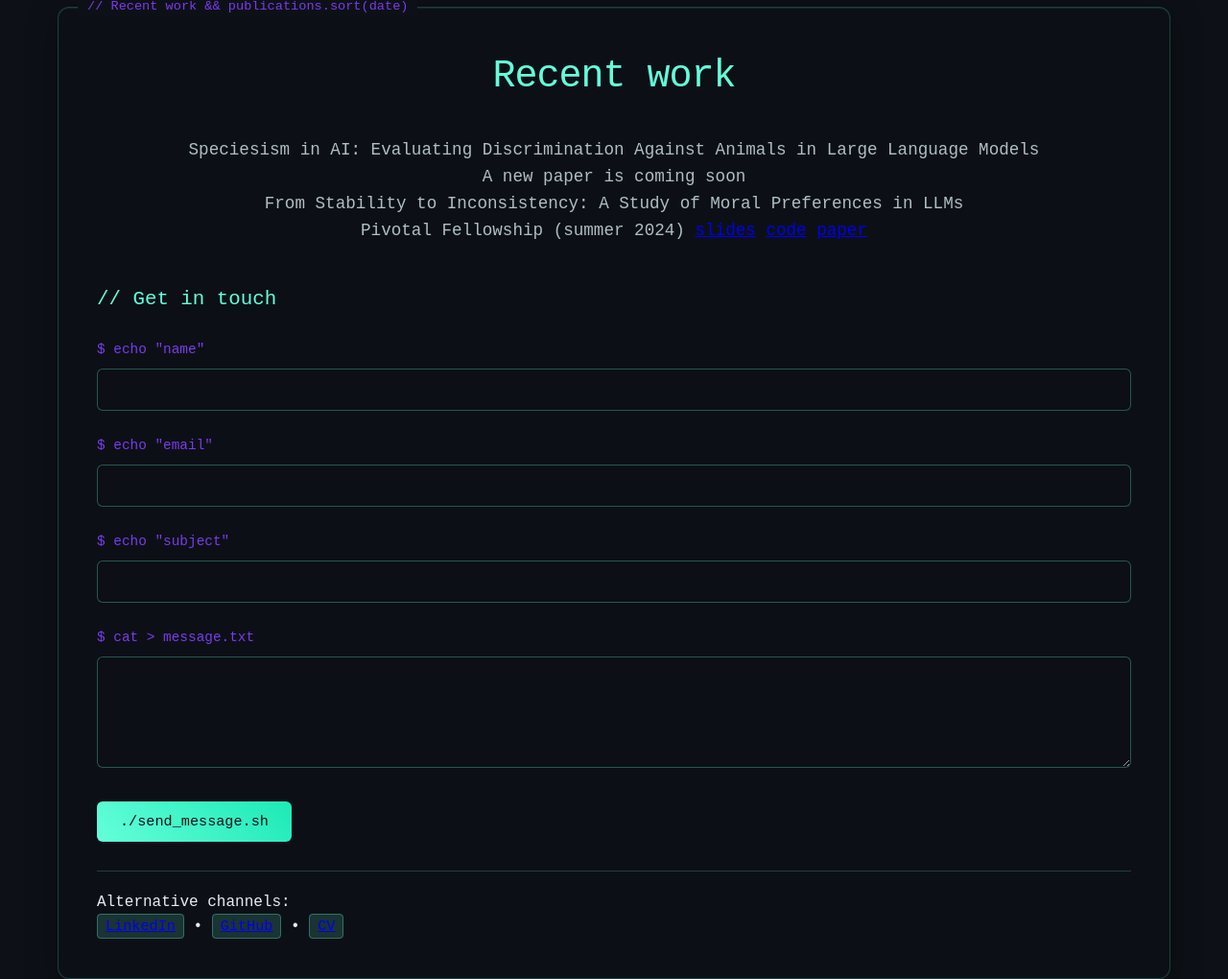
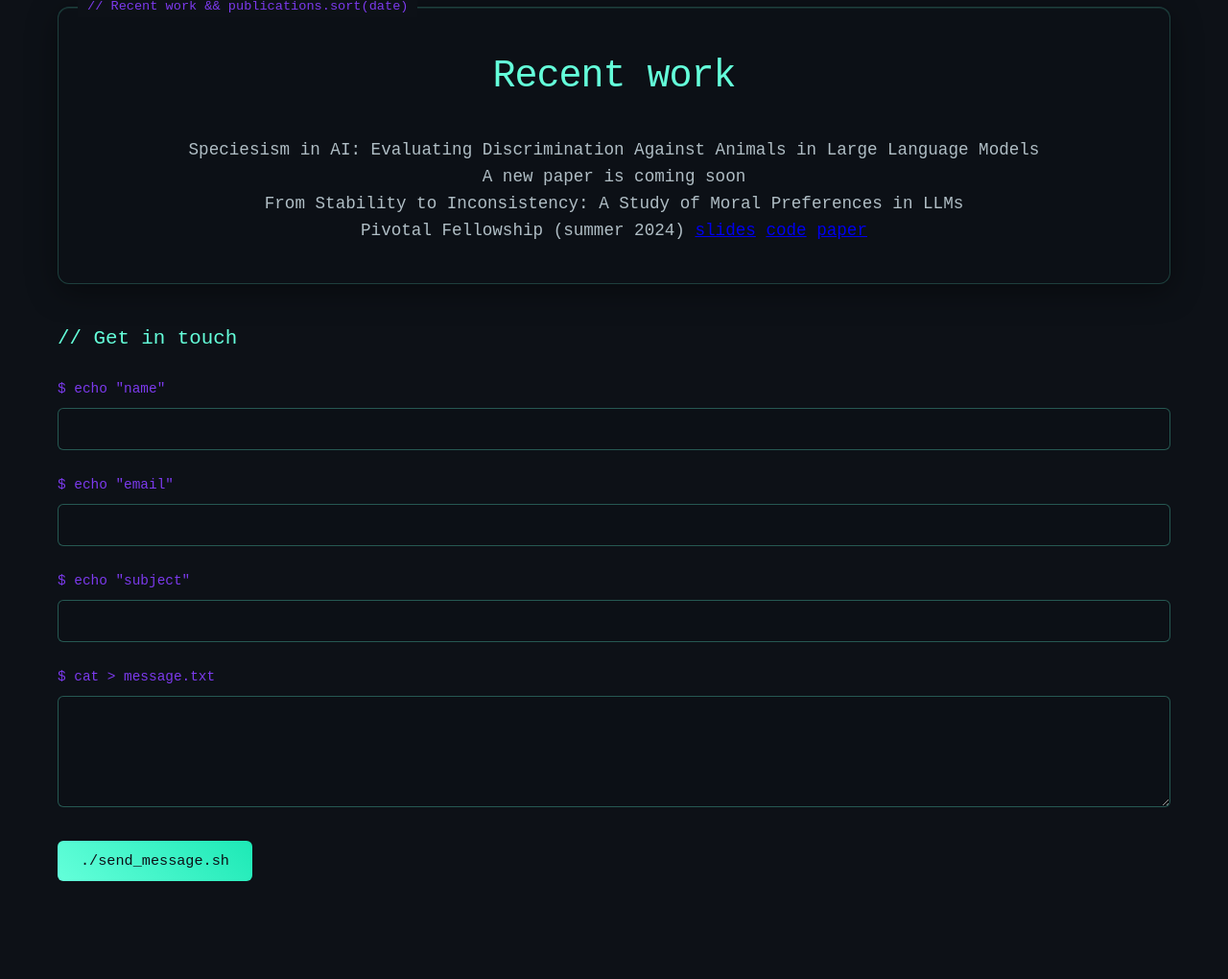
Before and after one commit to monikajot/jotautaite.github.io, a plain HTML site: page index.html in a window 1280 px wide. Shown: the part 1259-2279 px from the top of the page at 96% size. After the commit the page ends 2177 px from the top, so only its background shows below. Drawn offline with Linux system fonts and the light colour scheme.

Commit message:
Update index.html
separate out contact

```diff
--- a/index.html
+++ b/index.html
@@ -469,8 +469,10 @@
                 Pivotal Fellowship (summer 2024) <a href="https://docs.google.com/presentation/d/1xcS78PeuNb9bjeqsuF8_9gH40r3nk5Zs0xFEAOQblNQ/edit">slides</a> <a href="https://github.com/monikajot/llm-ethics-2">code</a> <a href="https://arxiv.org/abs/2504.06324">paper</a>
 
             </p>
+        </div>
+        <div class="contact-me" id="connect">
 
-            <div id="contact" style="margin-top: 40px;">
+            <div id="con" style="margin-top: 40px;">
                     <h3 style="font-family: 'JetBrains Mono', monospace; color: #64ffda; margin-bottom: 20px; font-size: 1.3rem; font-weight: 500;">// Get in touch</h3>
 
                     <form action="https://formspree.io/f/mqabjqde" method="POST" class="contact-form">
@@ -499,10 +501,6 @@
                         </button>
                     </form>
 
-                    <div style="margin-top: 30px; padding-top: 20px; border-top: 1px solid rgba(100, 255, 218, 0.2);">
-                        <p>Alternative channels:</p>
-                        <p><a href="#" class="code-link">LinkedIn</a> • <a href="#" class="code-link">GitHub</a> • <a href="#" class="code-link">CV</a></p>
-                    </div>
             </div>
         </div>
 
```
